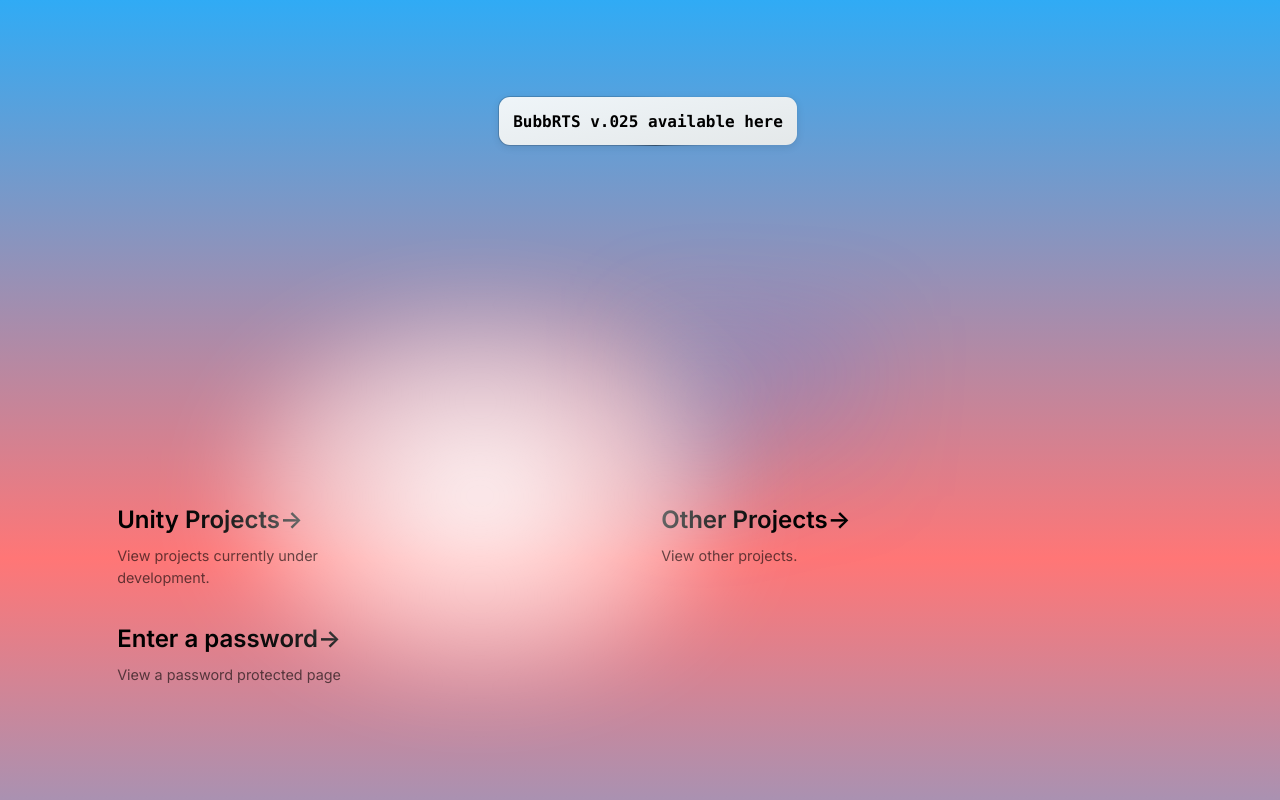
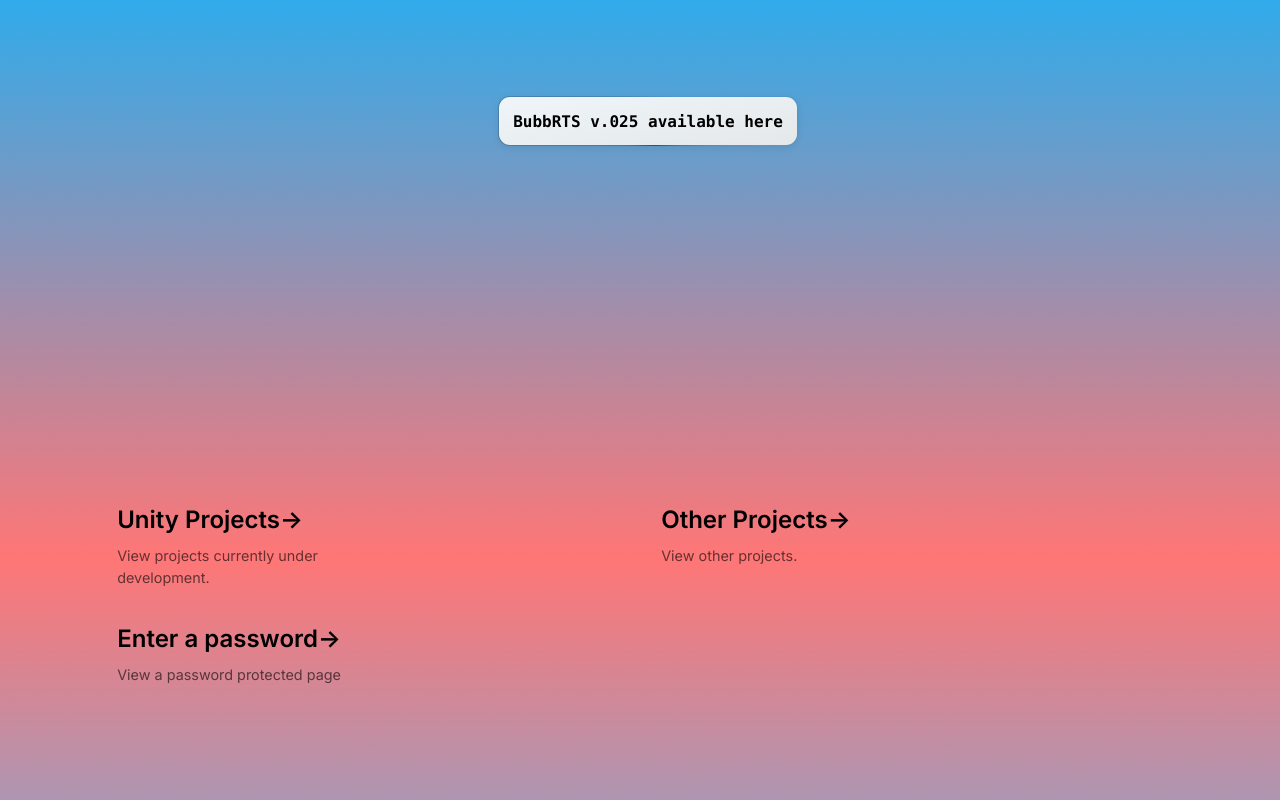
Before and after one commit to tribubb/tribubb.github.io, a Next.js app: page / in a window 1280 px wide. Built offline with nearby package versions, Linux system fonts and the light colour scheme.

Commit message:
chroma background gradient increase

```diff
--- a/src/styles/BubbRTS.module.css
+++ b/src/styles/BubbRTS.module.css
@@ -88,7 +88,6 @@
 }
 
 .center::before {
-  background: var(--secondary-glow);
   border-radius: 50%;
   width: 480px;
   height: 360px;
@@ -96,7 +95,6 @@
 }
 
 .center::after {
-  background: var(--primary-glow);
   width: 240px;
   height: 180px;
   z-index: -1;
--- a/src/styles/Home.module.css
+++ b/src/styles/Home.module.css
@@ -79,7 +79,6 @@
 }
 
 .center::before {
-  background: var(--secondary-glow);
   border-radius: 50%;
   width: 480px;
   height: 360px;
@@ -87,7 +86,6 @@
 }
 
 .center::after {
-  background: var(--primary-glow);
   width: 240px;
   height: 180px;
   z-index: -1;
--- a/src/styles/globals.css
+++ b/src/styles/globals.css
@@ -3,9 +3,9 @@
     --border-radius: 12px;
     --font-mono: ui-monospace, Menlo, Monaco, 'Cascadia Mono', 'Segoe UI Mono', 'Roboto Mono', 'Oxygen Mono', 'Ubuntu Monospace', 'Source Code Pro', 'Fira Mono', 'Droid Sans Mono', 'Courier New', monospace;
     --foreground-rgb: 0, 0, 0;
-    --background-start-rgb1: 48, 171, 245;
+    --background-start-rgb1: 48, 171, 235;
     --background-end-rgb1: 255, 118, 118;
-    --background-start-rgb2: 58, 181, 255;
+    --background-start-rgb2: 68, 191, 255;
     --background-end-rgb2: 245, 108, 108;
     --primary-glow: conic-gradient( from 180deg at 50% 50%, #16abff30 0deg, #0885ff30 55deg, #54d6ff30 120deg, #0071ff30 160deg, transparent 360deg );
     --secondary-glow: radial-gradient( rgba(255, 255, 255, 1), rgba(255, 255, 255, 0) );
@@ -21,8 +21,8 @@
 @media (prefers-color-scheme: dark) {
     :root {
         --foreground-rgb: 255, 255, 255;
-        --background-start-rgb1: 25, 10, 25;
-        --background-end-rgb1: 55, 15, 65;
+        --background-start-rgb1: 35, 20, 35;
+        --background-end-rgb1: 65, 25, 75;
         --background-start-rgb2: 15, 0, 15;
         --background-end-rgb2: 45, 5, 55;
         --primary-glow: radial-gradient(rgba(125, 1, 255, 0.4), rgba(125, 1, 255, 0));
@@ -71,7 +71,7 @@ body {
     }
 
     50% {
-        background-position: 100% 0;
+        background-position: 200% 0;
         background-size: 200% 200%;
         background-image: linear-gradient( to bottom, rgb(var(--background-start-rgb1)), rgb(var(--background-end-rgb1)), rgb(var(--background-start-rgb2)), rgb(var(--background-end-rgb2)) );
     }
```
